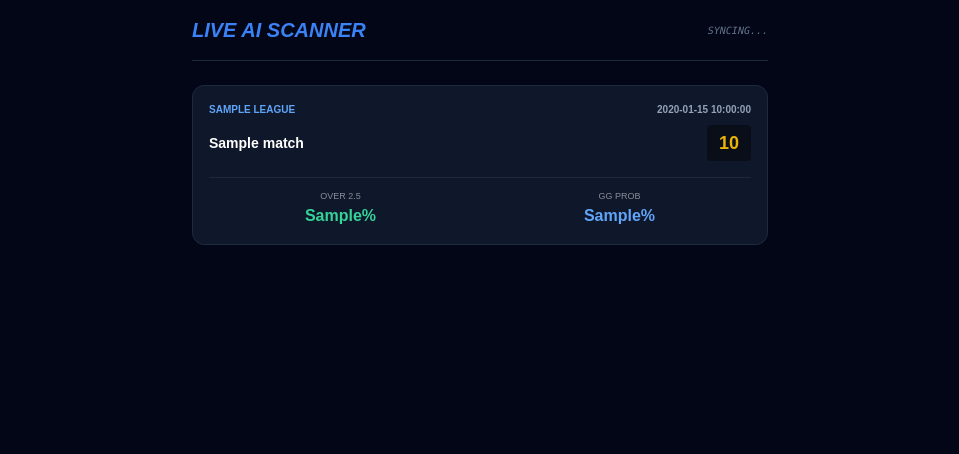
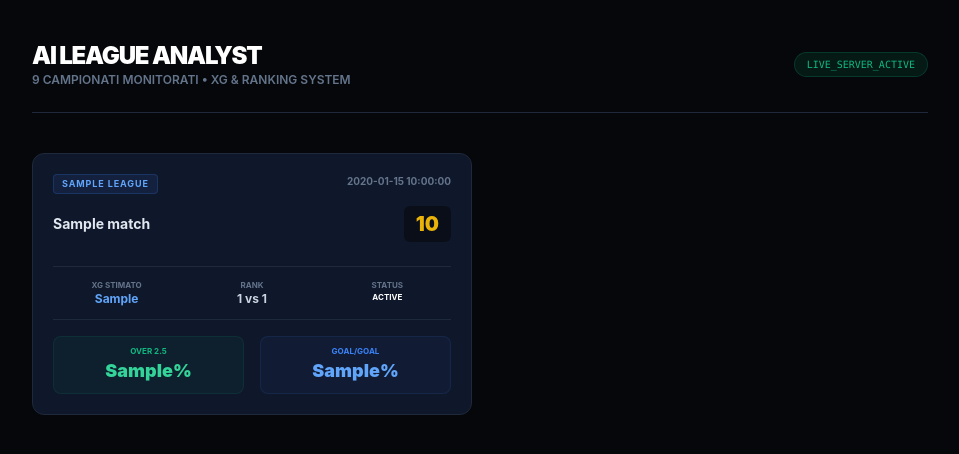
Before and after one commit to christian03-web/ai-pronostici-, a Flask app: template templates/index.html in a window 1280 px wide. Shown: the top 454 px of the page, without its empty margins (160-1119 px from the left). Run offline with Flask 3, Linux system fonts and the light colour scheme; the template is opened without the code that fills it: most values are stand-ins (such as "Sample title", 1, 10 or a date in 2020); some libraries are stand-ins or nearby versions.

Commit message:
Update index.html

```diff
--- a/templates/index.html
+++ b/templates/index.html
@@ -3,43 +3,65 @@
 <head>
     <meta charset="UTF-8">
     <meta name="viewport" content="width=device-width, initial-scale=1.0">
-    <title>AI LIVE SCANNER</title>
+    <title>AI SOCCER ANALYST PRO</title>
     <script src="https://cdn.tailwindcss.com"></script>
     <style>
-        body { background: #020617; color: white; font-family: sans-serif; }
+        body { background: #05070a; color: #e2e8f0; font-family: 'Inter', sans-serif; }
+        .league-tag { background: rgba(59, 130, 246, 0.1); color: #60a5fa; border: 1px solid rgba(59, 130, 246, 0.2); }
         .match-card { background: #0f172a; border: 1px solid #1e293b; border-radius: 12px; }
-        .live-dot { height: 8px; width: 8px; background-color: #ef4444; border-radius: 50%; display: inline-block; margin-right: 5px; animation: pulse 1s infinite; }
-        @keyframes pulse { 0% { opacity: 1; } 50% { opacity: 0.3; } 100% { opacity: 1; } }
+        .live-glow { box-shadow: 0 0 10px rgba(239, 68, 68, 0.2); border-color: #ef4444; }
     </style>
 </head>
-<body class="p-4">
-    <div class="max-w-xl mx-auto">
-        <header class="mb-6 flex justify-between items-center border-b border-slate-800 pb-4">
-            <h1 class="text-xl font-black text-blue-500 italic uppercase">Live AI Scanner</h1>
-            <div id="status" class="text-[10px] text-slate-500 font-mono italic">SYNCING...</div>
+<body class="p-4 md:p-10">
+    <div class="max-w-4xl mx-auto">
+        <header class="mb-10 flex flex-col md:flex-row justify-between items-start md:items-center gap-4 border-b border-slate-800 pb-6">
+            <div>
+                <h1 class="text-2xl font-black text-white tracking-tighter uppercase">AI League Analyst</h1>
+                <p class="text-xs text-slate-500 uppercase font-semibold">9 Campionati Monitorati • xG & Ranking System</p>
+            </div>
+            <div id="status" class="text-[10px] font-mono bg-emerald-500/10 text-emerald-500 px-3 py-1 rounded-full border border-emerald-500/20">
+                LIVE_SERVER_ACTIVE
+            </div>
         </header>
 
-        <div id="match-container" class="space-y-4">
+        <div id="match-container" class="grid grid-cols-1 md:grid-cols-2 gap-4">
             {% for m in matches %}
-            <div class="match-card p-4">
-                <div class="flex justify-between items-start mb-2">
-                    <span class="text-[10px] text-blue-400 font-bold uppercase">{{ m.league }}</span>
-                    <span class="text-[10px] text-slate-400 font-bold">
-                        {% if m.is_live %}<span class="live-dot"></span>LIVE {% endif %}{{ m.time }}
+            <div class="match-card p-5 {{ 'live-glow' if m.is_live }}">
+                <div class="flex justify-between items-start mb-3">
+                    <span class="league-tag text-[9px] px-2 py-0.5 rounded font-bold uppercase tracking-widest">{{ m.league }}</span>
+                    <span class="text-[10px] font-bold {{ 'text-red-500 animate-pulse' if m.is_live else 'text-slate-500' }}">
+                        {{ m.time }}
                     </span>
                 </div>
-                <div class="flex justify-between items-center mb-4">
-                    <h2 class="text-sm font-bold w-1/2">{{ m.match }}</h2>
-                    <div class="text-lg font-black text-yellow-500 bg-black/40 px-3 py-1 rounded">{{ m.score }}</div>
+
+                <div class="flex justify-between items-center mb-6">
+                    <h2 class="text-sm font-bold w-2/3">{{ m.match }}</h2>
+                    <span class="text-xl font-black text-yellow-500 bg-black/40 px-3 py-1 rounded-md">{{ m.score }}</span>
                 </div>
-                <div class="grid grid-cols-2 gap-4 border-t border-slate-800 pt-3">
-                    <div class="text-center">
-                        <div class="text-[9px] opacity-50 uppercase">Over 2.5</div>
-                        <div class="text-emerald-400 font-bold">{{ m.over_p }}%</div>
+
+                <div class="grid grid-cols-3 gap-2 mb-4 text-center border-y border-slate-800 py-3">
+                    <div>
+                        <p class="text-[8px] text-slate-500 uppercase font-bold">xG Stimato</p>
+                        <p class="text-xs font-bold text-blue-400">{{ m.xg }}</p>
                     </div>
-                    <div class="text-center">
-                        <div class="text-[9px] opacity-50 uppercase">GG Prob</div>
-                        <div class="text-blue-400 font-bold">{{ m.gg_p }}%</div>
+                    <div>
+                        <p class="text-[8px] text-slate-500 uppercase font-bold">Rank</p>
+                        <p class="text-xs font-bold text-slate-300">{{ m.h_rank }} vs {{ m.a_rank }}</p>
+                    </div>
+                    <div>
+                        <p class="text-[8px] text-slate-500 uppercase font-bold">Status</p>
+                        <p class="text-[8px] font-bold text-white uppercase">{{ m.status }}</p>
+                    </div>
+                </div>
+
+                <div class="flex gap-4">
+                    <div class="flex-1 bg-emerald-500/5 p-2 rounded-lg border border-emerald-500/10 text-center">
+                        <p class="text-[8px] text-emerald-500 uppercase font-bold">Over 2.5</p>
+                        <p class="text-lg font-black text-emerald-400">{{ m.over_p }}%</p>
+                    </div>
+                    <div class="flex-1 bg-blue-500/5 p-2 rounded-lg border border-blue-500/10 text-center">
+                        <p class="text-[8px] text-blue-500 uppercase font-bold">Goal/Goal</p>
+                        <p class="text-lg font-black text-blue-400">{{ m.gg_p }}%</p>
                     </div>
                 </div>
             </div>
@@ -48,48 +70,42 @@
     </div>
 
     <script>
-        async function updateScores() {
-            document.getElementById('status').innerText = 'UPDATING...';
+        async function updateData() {
             try {
-                const response = await fetch('/api/updates');
-                const data = await response.json();
+                const r = await fetch('/api/updates');
+                const data = await r.json();
                 const container = document.getElementById('match-container');
-                container.innerHTML = '';
-
-                data.forEach(m => {
-                    const card = `
-                        <div class="match-card p-4">
-                            <div class="flex justify-between items-start mb-2">
-                                <span class="text-[10px] text-blue-400 font-bold uppercase">${m.league}</span>
-                                <span class="text-[10px] text-slate-400 font-bold">
-                                    ${m.is_live ? '<span class="live-dot"></span>LIVE ' : ''}${m.time}
-                                </span>
+                container.innerHTML = data.map(m => `
+                    <div class="match-card p-5 ${m.is_live ? 'live-glow' : ''}">
+                        <div class="flex justify-between items-start mb-3">
+                            <span class="league-tag text-[9px] px-2 py-0.5 rounded font-bold uppercase tracking-widest">${m.league}</span>
+                            <span class="text-[10px] font-bold ${m.is_live ? 'text-red-500 animate-pulse' : 'text-slate-500'}">
+                                ${m.time}
+                            </span>
+                        </div>
+                        <div class="flex justify-between items-center mb-6">
+                            <h2 class="text-sm font-bold w-2/3">${m.match}</h2>
+                            <span class="text-xl font-black text-yellow-500 bg-black/40 px-3 py-1 rounded-md">${m.score}</span>
+                        </div>
+                        <div class="grid grid-cols-3 gap-2 mb-4 text-center border-y border-slate-800 py-3">
+                            <div><p class="text-[8px] text-slate-500 uppercase font-bold">xG Stimato</p><p class="text-xs font-bold text-blue-400">${m.xg}</p></div>
+                            <div><p class="text-[8px] text-slate-500 uppercase font-bold">Rank</p><p class="text-xs font-bold text-slate-300">${m.h_rank} vs ${m.a_rank}</p></div>
+                            <div><p class="text-[8px] text-slate-500 uppercase font-bold">Status</p><p class="text-[8px] font-bold text-white uppercase">${m.status}</p></div>
+                        </div>
+                        <div class="flex gap-4">
+                            <div class="flex-1 bg-emerald-500/5 p-2 rounded-lg border border-emerald-500/10 text-center">
+                                <p class="text-[8px] text-emerald-500 uppercase font-bold">Over 2.5</p>
+                                <p class="text-lg font-black text-emerald-400">${m.over_p}%</p>
                             </div>
-                            <div class="flex justify-between items-center mb-4">
-                                <h2 class="text-sm font-bold w-1/2">${m.match}</h2>
-                                <div class="text-lg font-black text-yellow-500 bg-black/40 px-3 py-1 rounded">${m.score}</div>
+                            <div class="flex-1 bg-blue-500/5 p-2 rounded-lg border border-blue-500/10 text-center">
+                                <p class="text-[8px] text-blue-500 uppercase font-bold">Goal/Goal</p>
+                                <p class="text-lg font-black text-blue-400">${m.gg_p}%</p>
                             </div>
-                            <div class="grid grid-cols-2 gap-4 border-t border-slate-800 pt-3">
-                                <div class="text-center">
-                                    <div class="text-[9px] opacity-50 uppercase">Over 2.5</div>
-                                    <div class="text-emerald-400 font-bold">${m.over_p}%</div>
-                                </div>
-                                <div class="text-center">
-                                    <div class="text-[9px] opacity-50 uppercase">GG Prob</div>
-                                    <div class="text-blue-400 font-bold">${m.gg_p}%</div>
-                                </div>
-                            </div>
-                        </div>`;
-                    container.innerHTML += card;
-                });
-                document.getElementById('status').innerText = 'LIVE SYNCED';
-            } catch (err) {
-                document.getElementById('status').innerText = 'CONNECTION ERROR';
-            }
+                        </div>
+                    </div>`).join('');
+            } catch (e) { console.error(e); }
         }
-
-        // Aggiorna ogni 30 secondi
-        setInterval(updateScores, 30000);
+        setInterval(updateData, 60000);
     </script>
 </body>
 </html>
```
